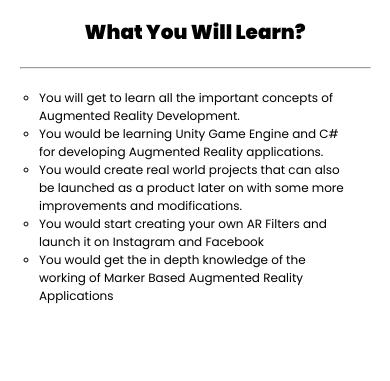
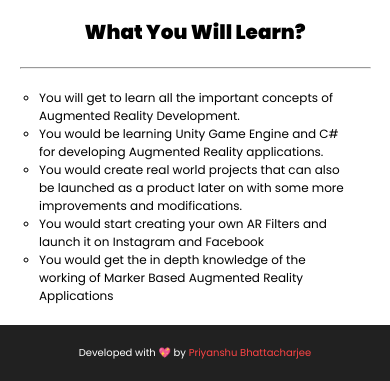
Before and after one commit to Priyanshu-CODERX/AR001-Course-Page, a plain HTML site: page index.html in a window 390 px wide. Shown: the part 779-1160 px from the top of the page. Before the commit the page ends 1084 px from the top, so only its background shows below. Drawn offline with Linux system fonts and the light colour scheme.

Commit message:
added footer

```diff
--- a/index.html
+++ b/index.html
@@ -18,9 +18,6 @@
             <ul class="nav-menu">
                 <li class="nav-item">
                     <a href="#" class="nav-link">Home</a>
-                </li>
-                <li class="nav-item">
-                    <a href="#" class="nav-link">About Me</a>
                 </li>
                 <li class="nav-item">
                     <a href="#" class="nav-link">Syllabus</a>
@@ -93,6 +90,13 @@
         </div>
     </section>
 
+    <footer class="foot">
+        <div class="info">
+            <p>Developed with 💖 by <a href=""> Priyanshu Bhattacharjee</a></p>
+        </div>
+    </footer>
+
+
     <script src="./main.js"></script>
 </body>
 
--- a/style.css
+++ b/style.css
@@ -51,12 +51,12 @@ a {
 
 .nav-menu {
     display: flex;
-    justify-content: space-between;
+    justify-content: flex-start;
     align-items: center;
 }
 
 .nav-item {
-    margin-left: 5rem;
+    margin-left: 3rem;
 }
 
 .nav-link{
@@ -307,3 +307,35 @@ a {
     }
 }
 /* Course Details Ends */
+
+.foot .info{
+    display: flex;
+    justify-content: center;
+    align-items: center;
+    width: 100%;
+}
+.foot {
+    padding: 30px;
+    background-color: #212121;
+    margin-top: 20px;
+}
+
+.foot .info p{
+    text-align: center;
+    font-size: 20px;
+    color: #fff;
+}
+
+.foot .info p a{
+    color: #fc4445;
+}
+
+@media only screen and (max-width: 768px) {
+    .foot {
+        padding: 20px;
+    }
+
+    .foot .info p {
+        font-size: 10px;
+    }
+}
```
